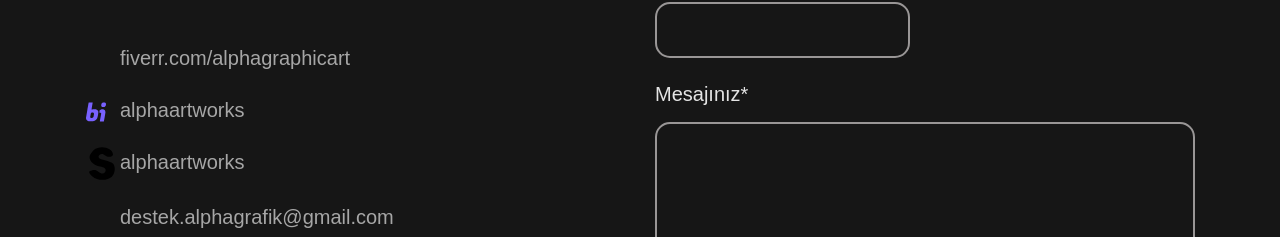
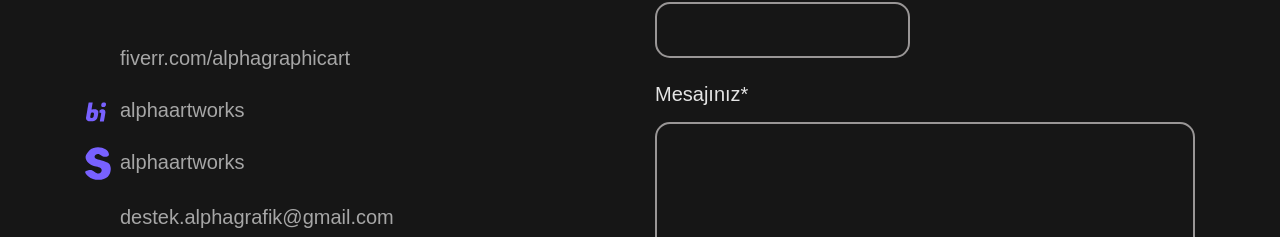
Before and after one commit to risuscreative/alphasonsite, a React (Create React App) app: page /iletisim in a window 1280 px wide. Shown: the part 792-1029 px from the top of the page. Built offline with nearby package versions, Linux system fonts and the light colour scheme; some icons are missing; a web font is replaced by a local one.

Commit message:
Update ContactInfoWidget.jsx

```diff
--- a/src/components/Widget/ContactInfoWidget.jsx
+++ b/src/components/Widget/ContactInfoWidget.jsx
@@ -32,8 +32,8 @@ alphaartworks
  width="25.000000pt" height="25.000000pt" viewBox="0 0 25.000000 25.000000"
  preserveAspectRatio="xMidYMid meet">
 
-<g transform="translate(0.000000,25.000000) scale(0.100000,-0.100000)"
-fill="#000000" stroke="none">
+<g transform="translate(-3.000000,25.000000) scale(0.100000,-0.100000)"
+fill="#7861ff" stroke="none">
 <path d="M66 228 c-13 -13 -27 -32 -30 -44 -10 -32 27 -72 77 -81 32 -7 42
 -13 42 -28 0 -26 -31 -31 -55 -10 -13 12 -28 15 -45 11 -32 -8 -31 -16 1 -47
 35 -33 113 -34 145 -2 25 24 30 73 10 97 -7 8 -35 20 -62 26 -37 9 -49 16 -47
```
